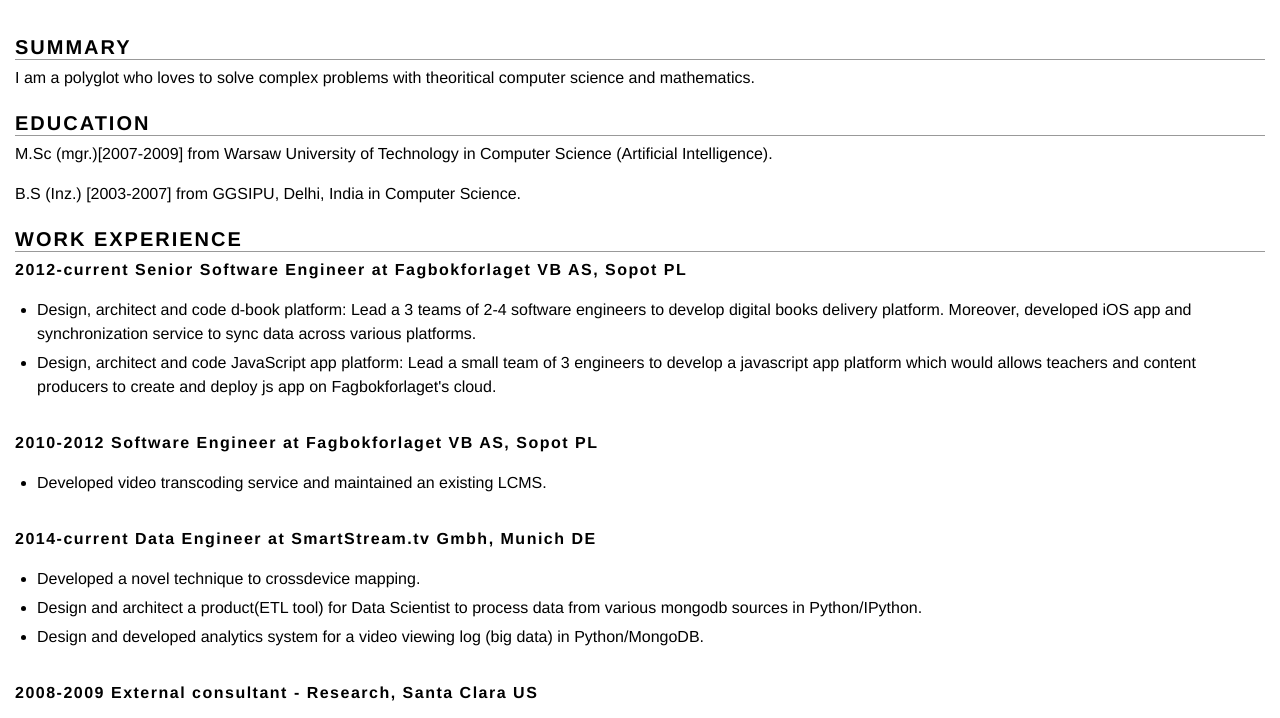
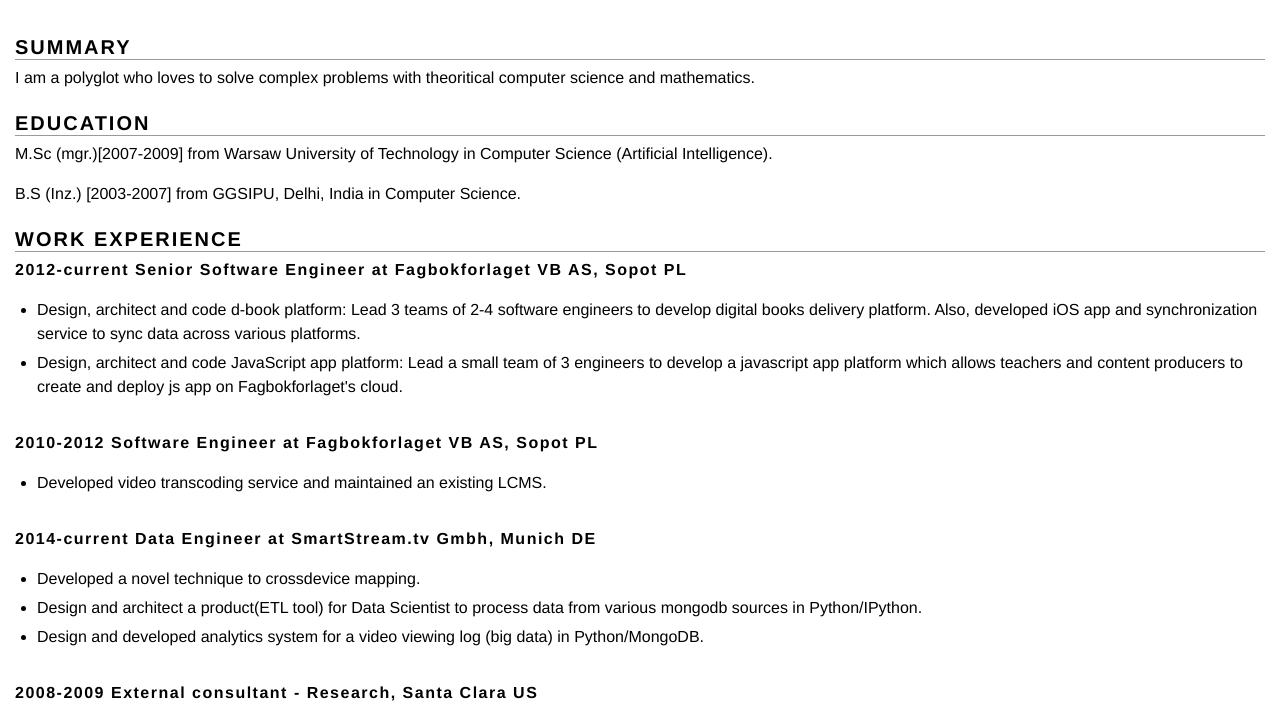
Before and after one commit to iapain/iapa.in, a plain HTML site: page resume.html in a window 1280 px wide. Shown: the part 67-785 px from the top of the page. Drawn offline with Linux system fonts and the light colour scheme.

Commit message:
proof reading

```diff
--- a/resume.html
+++ b/resume.html
@@ -22,12 +22,12 @@
   <h2>WORK EXPERIENCE</h2>
   <p class="emp">2012-current Senior Software Engineer at Fagbokforlaget VB AS, Sopot PL</p>
       <ul>
-        <li>Design, architect and code d-book platform: Lead a 3 teams of 2-4 software engineers to develop digital books
-            delivery platform. Moreover, developed iOS app and synchronization service to sync data across various platforms.
+        <li>Design, architect and code d-book platform: Lead 3 teams of 2-4 software engineers to develop digital books
+            delivery platform. Also, developed iOS app and synchronization service to sync data across various platforms.
         </li>
         <li>
           Design, architect and code JavaScript app platform: Lead a small team of 3 engineers to develop a javascript app
-          platform which would allows teachers and content producers to create and deploy js app on Fagbokforlaget's cloud.
+          platform which allows teachers and content producers to create and deploy js app on Fagbokforlaget's cloud.
         </li>
       </ul>
   <p class="emp">2010-2012 Software Engineer at Fagbokforlaget VB AS, Sopot PL</p>
```
